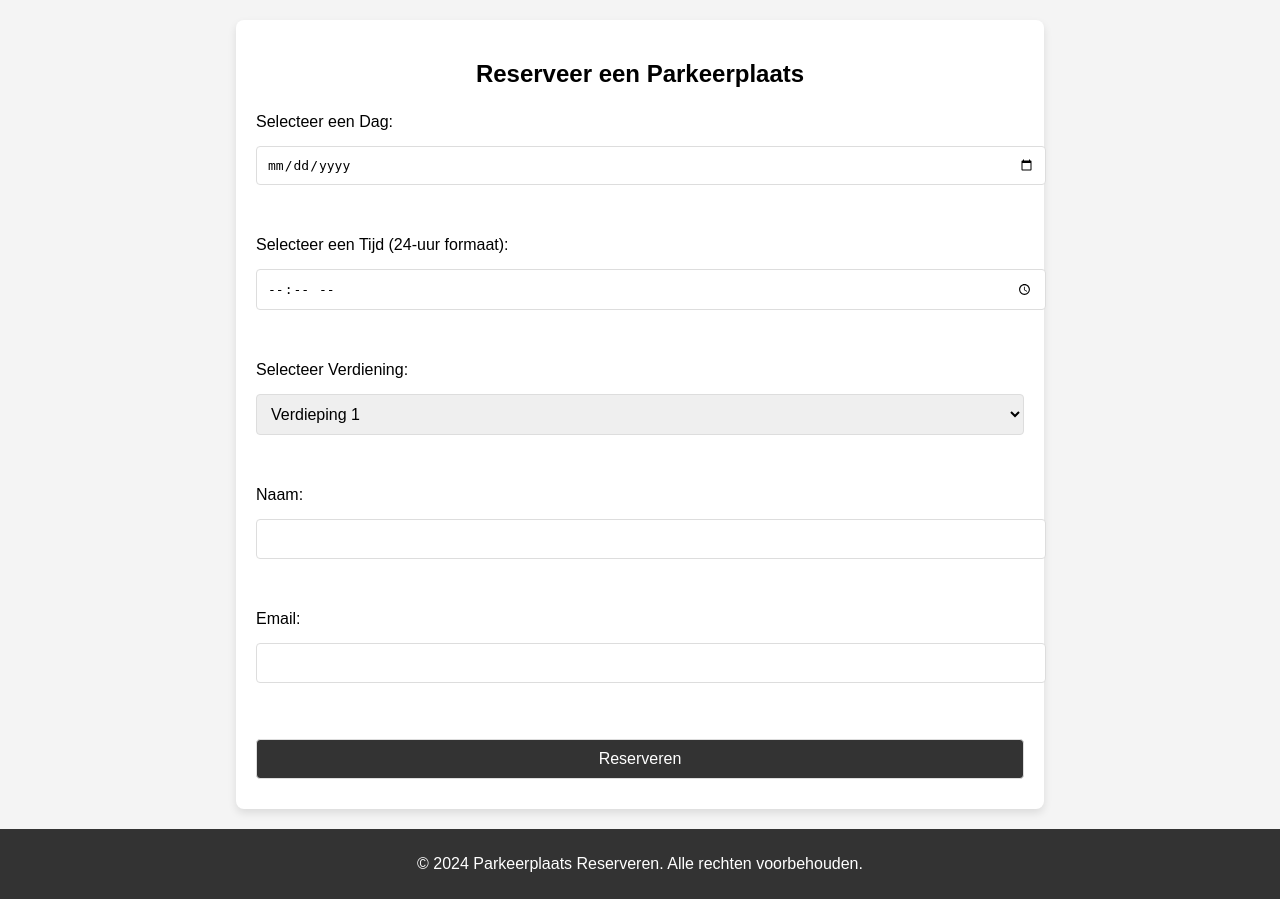
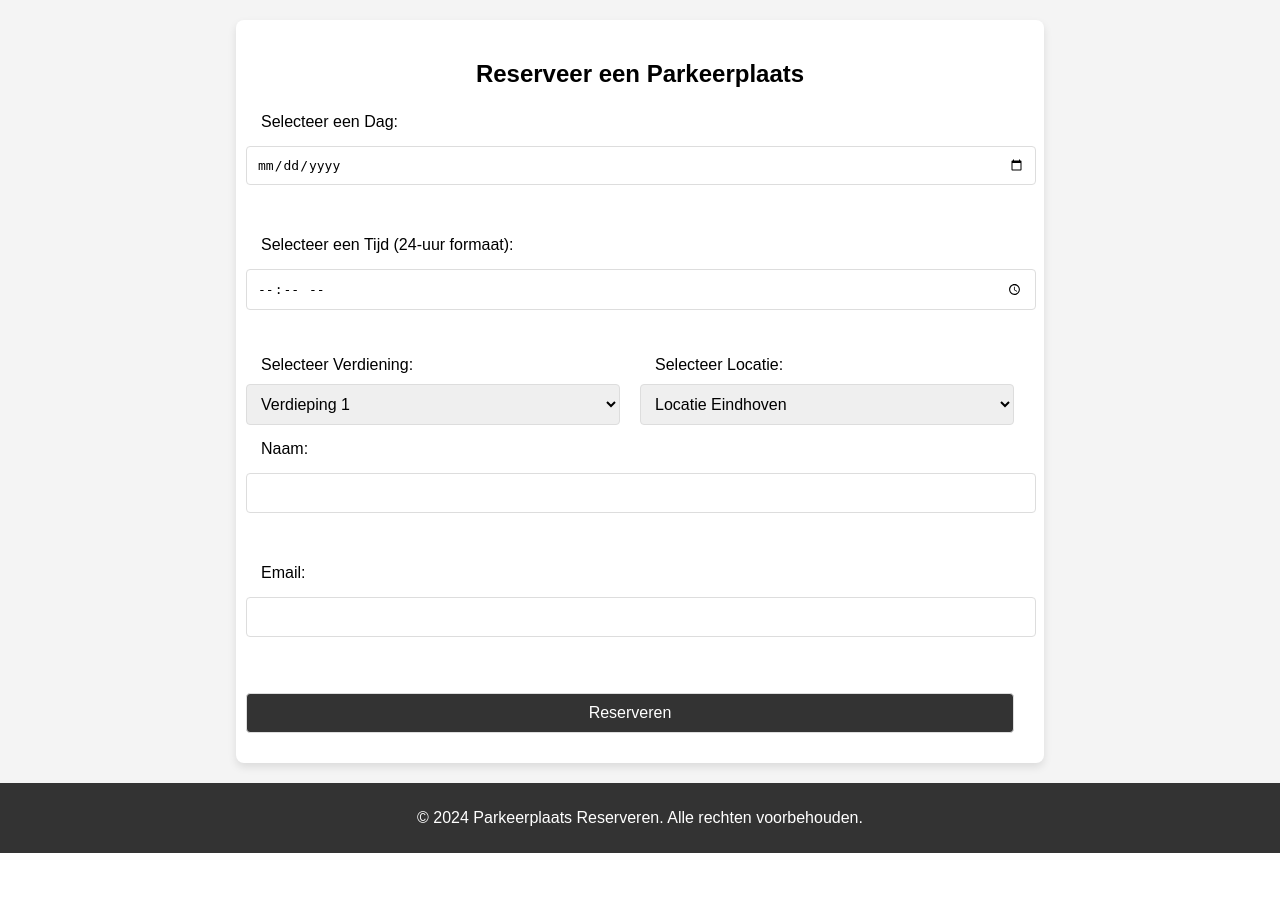
Before and after one commit to amal-alqasim14/challenge_Design_FastParking, a PHP site: page /home.php in a window 1280 px wide. Shown: the part 80-979 px from the top of the page. After the commit the page ends 933 px from the top, so only its background shows below. Run offline with PHP 8.4, Linux system fonts and the light colour scheme.

Commit message:
Locatie toevoegen

```diff
--- a/Software/home.php
+++ b/Software/home.php
@@ -1,6 +1,6 @@
 <?php
 // Inclusie van db.php voor de databaseverbinding
-//include 'db.php';
+// include 'db.php';
 
 // Verwerk het formulier als het is ingediend
 if ($_SERVER["REQUEST_METHOD"] == "POST") {
@@ -8,14 +8,15 @@ if ($_SERVER["REQUEST_METHOD"] == "POST") {
     $dag = $_POST['dag'];
     $tijd = $_POST['tijd'];
     $verdieping = $_POST['verdieping'];
+    $locatie = $_POST['locatie'];  // Locatie ophalen
     $naam = $_POST['naam'];
     $email = $_POST['email'];
 
     // Invoegen van gegevens in de database
     try {
         // Maak de SQL-insert-query
-        $sql = "INSERT INTO reserveringen (dag, tijd, verdieping, naam, email)
-                VALUES (:dag, :tijd, :verdieping, :naam, :email)";
+        $sql = "INSERT INTO reserveringen (dag, tijd, verdieping, locatie, naam, email)
+                VALUES (:dag, :tijd, :verdieping, :locatie, :naam, :email)";
 
         // Bereid de query voor
         $stmt = $conn->prepare($sql);
@@ -24,6 +25,7 @@ if ($_SERVER["REQUEST_METHOD"] == "POST") {
         $stmt->bindParam(':dag', $dag);
         $stmt->bindParam(':tijd', $tijd);
         $stmt->bindParam(':verdieping', $verdieping);
+        $stmt->bindParam(':locatie', $locatie);  // Locatie binden
         $stmt->bindParam(':naam', $naam);
         $stmt->bindParam(':email', $email);
 
@@ -35,6 +37,7 @@ if ($_SERVER["REQUEST_METHOD"] == "POST") {
                 <p>Dag: $dag</p>
                 <p>Tijd: $tijd</p>
                 <p>Verdieping: $verdieping</p>
+                <p>Locatie: $locatie</p>  <!-- Locatie tonen -->
                 <p>Naam: $naam</p>
                 <p>Email: $email</p>
                 <p>Uw reservering is succesvol opgeslagen!</p>
@@ -80,11 +83,24 @@ if ($_SERVER["REQUEST_METHOD"] == "POST") {
             <label for="tijd">Selecteer een Tijd (24-uur formaat):</label>
             <input type="time" id="tijd" name="tijd" required><br><br>
 
-            <label for="verdieping">Selecteer Verdiening:</label>
-            <select id="verdieping" name="verdieping" required>
-                <option value="verdieping1">Verdieping 1</option>
-                <option value="verdieping2">Verdieping 2</option>
-            </select><br><br>
+            <div class="select-container">
+                <div class="select-field">
+                    <label for="verdieping">Selecteer Verdiening:</label>
+                    <select id="verdieping" name="verdieping" required>
+                        <option value="verdieping1">Verdieping 1</option>
+                        <option value="verdieping2">Verdieping 2</option>
+                    </select>
+                </div>
+
+                <div class="select-field">
+                    <label for="locatie">Selecteer Locatie:</label>
+                    <select id="locatie" name="locatie" required>
+                        <option value="locatieA">Locatie Eindhoven</option>
+                        <option value="locatieB">Locatie Tilburg</option>
+                        <option value="locatieC">Locatie Amsterdam</option>
+                    </select>
+                </div>
+            </div>
 
             <label for="naam">Naam:</label>
             <input type="text" id="naam" name="naam" required><br><br>
--- a/Software/style.css
+++ b/Software/style.css
@@ -37,7 +37,7 @@ header nav ul li a {
     text-decoration: none;
 }
 
-/* Card voor het reserveringsformulier */
+
 .card {
     background-color: white;
     padding: 20px;
@@ -57,12 +57,12 @@ form {
 }
 
 form label {
-    margin: 5px 0;
+    margin: 5px;
 }
 
 form input, form select, form button {
     padding: 10px;
-    margin: 10px 0;
+    margin: 10px -10px;
     font-size: 1em;
     width: 100%;
     border: 1px solid #ddd;
@@ -79,6 +79,18 @@ form button:hover {
     background-color: #555;
 }
 
+
+.select-container {
+    display: flex;
+    gap: 20px; /* Ruimte tussen de velden */
+    flex-wrap: wrap;
+}
+
+.select-field {
+    flex: 1;
+    min-width: 200px;
+}
+
 /* Footer */
 footer {
     background-color: #333;
@@ -89,3 +101,14 @@ footer {
     bottom: 0;
     width: 100%;
 }
+
+/* Zorg ervoor dat de velden onder elkaar komen op kleinere schermen */
+@media (max-width: 768px) {
+    .select-container {
+        flex-direction: column;
+    }
+
+    .select-field {
+        flex: none;
+    }
+}
```
